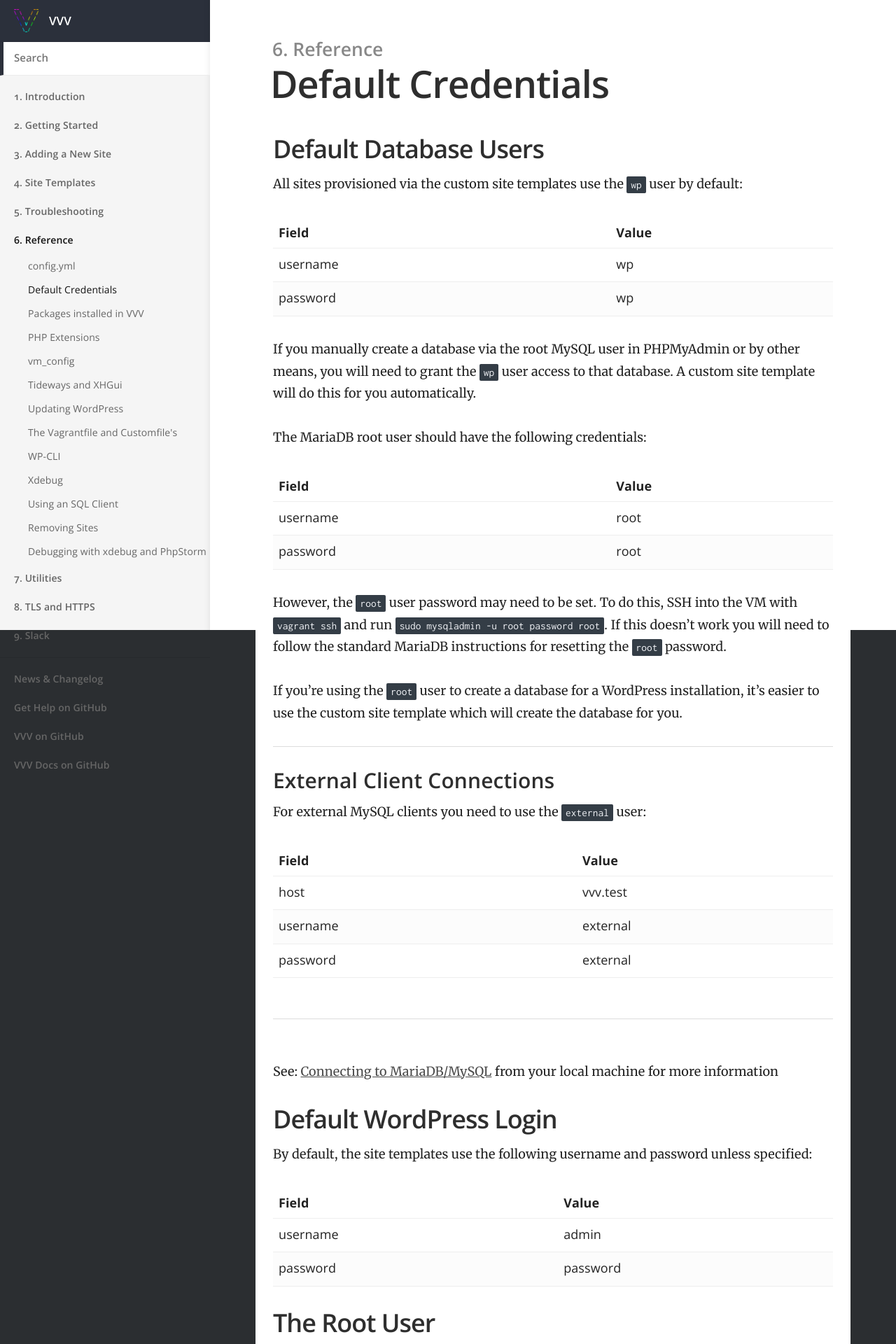
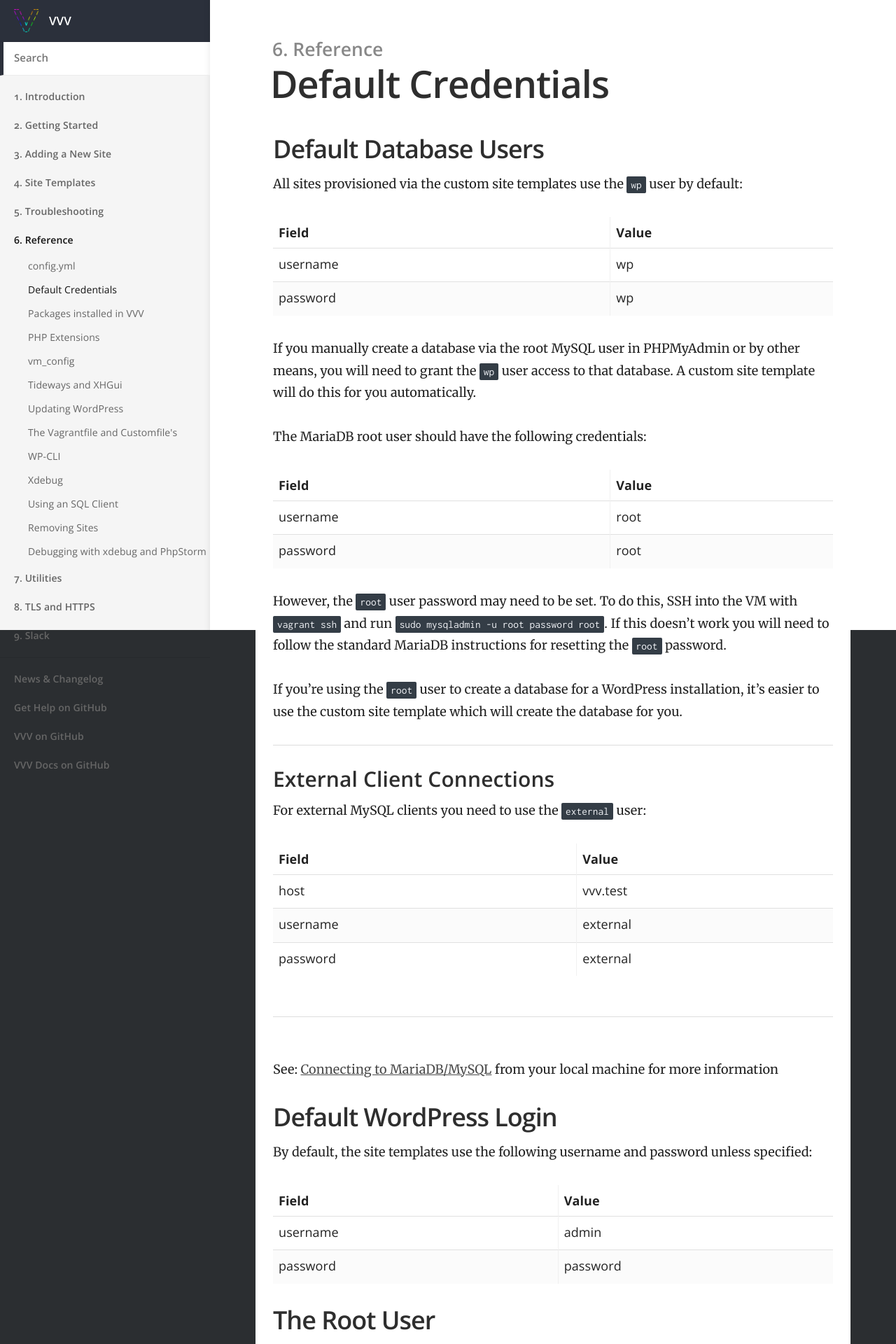
Before and after one commit to Varying-Vagrant-Vagrants/varyingvagrantvagrants.org, a Jekyll site: the page built from docs/en-US/references/default-credentials.md, in a window 1280 px wide. Shown: the top 1920 px of the page at 70% size. Built offline with Jekyll 4.4.1, drawn with Linux system fonts in a browser that asks for light colours.

Commit message:
tweak table styling

```diff
--- a/_sass/_tables.scss
+++ b/_sass/_tables.scss
@@ -4,16 +4,26 @@ table {
 }
 
 tr {
-	border-bottom: 1px solid #EEE;
+	border-bottom: 1px solid #E0E0E0;
+
+	tbody &:last-of-type {
+		border-bottom: none;
+	}
 }
 
 tr:nth-child(even) {
-	background: #fcfcfc;
+	background: #fbfbfb;
 }
 
 td, th {
+	border-left: 1px solid #f0f0f0;
 	padding: 8px;
 	text-align: left;
+	vertical-align: top;
+
+	&:first-of-type {
+		border-left: none;
+	}
 }
 
 th {
```
